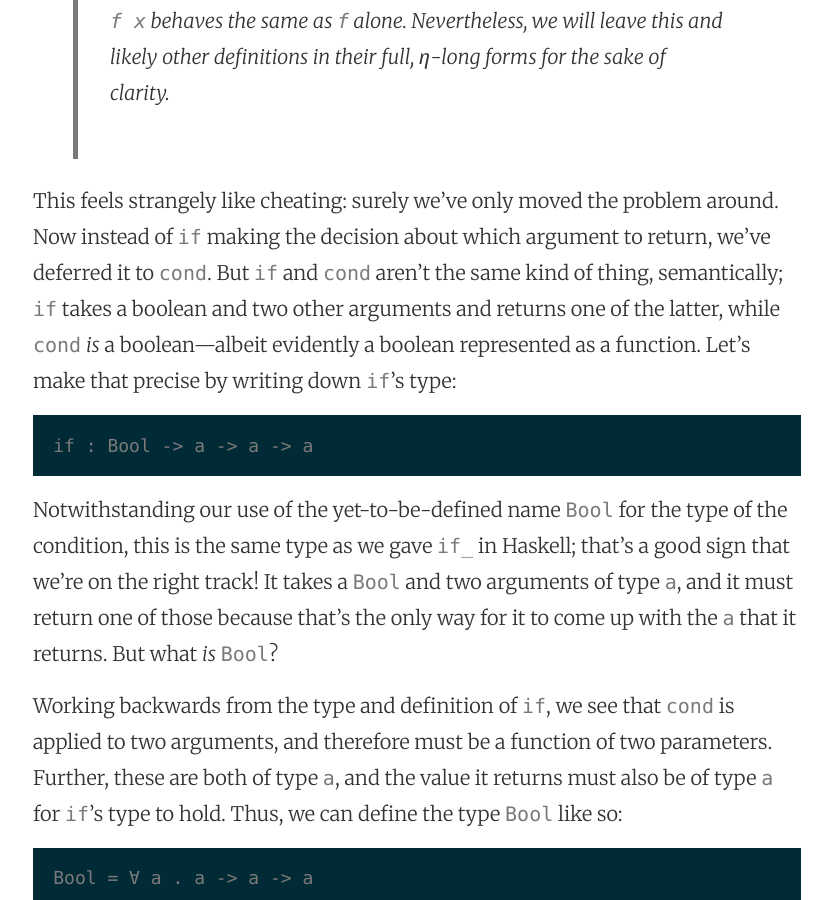
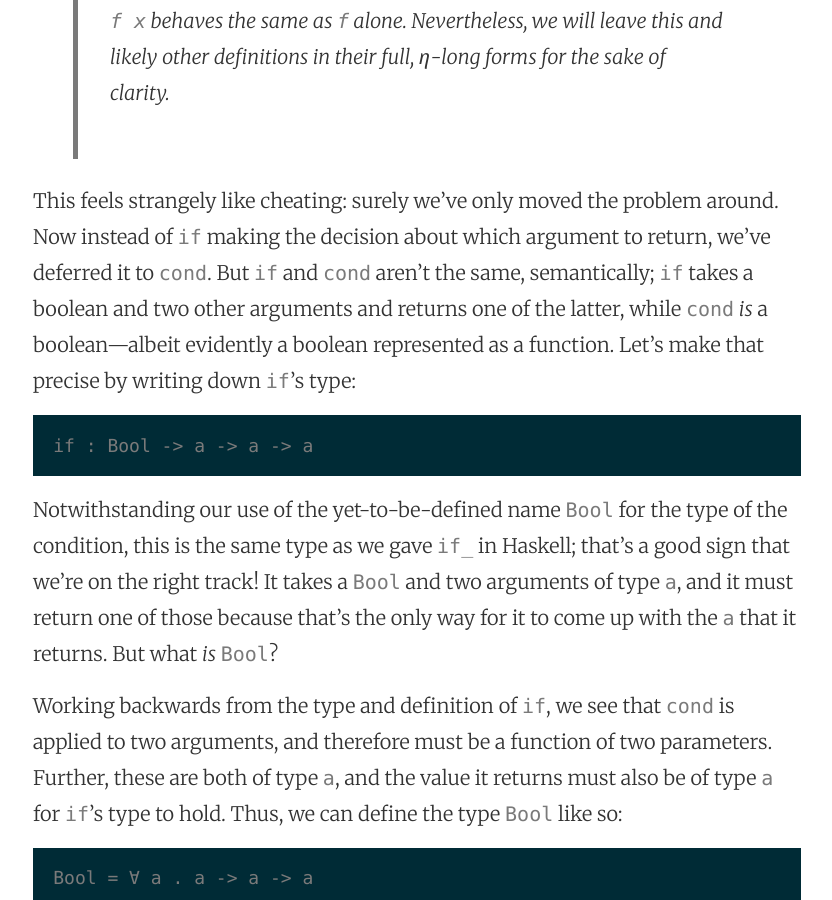
Before and after one commit to robrix/robrix.github.io, a Jekyll site: the page built from _posts/2020-03-29-all-you-need-is-lambda-1-booleans.md, in a window 1280 px wide and 900 px high, scrolled down 7305 px. Shown: the whole window, without its empty margins (223-1055 px from the left). Built offline with Jekyll 4.4.1, drawn with Linux system fonts in a browser that asks for light colours.

Commit message:
Simplify wording.

````diff
--- a/_posts/2020-03-29-all-you-need-is-lambda-1-booleans.md
+++ b/_posts/2020-03-29-all-you-need-is-lambda-1-booleans.md
@@ -166,7 +166,7 @@ if = λ cond then else . cond then else
 >
 > [η-reduction]: https://en.wikipedia.org/wiki/Lambda_calculus#η-reduction
 
-This feels strangely like cheating: surely we’ve only moved the problem around. Now instead of `if` making the decision about which argument to return, we’ve deferred it to `cond`. But `if` and `cond` aren’t the same kind of thing, semantically; `if` takes a boolean and two other arguments and returns one of the latter, while `cond` _is_ a boolean—albeit evidently a boolean represented as a function. Let’s make that precise by writing down `if`’s type:
+This feels strangely like cheating: surely we’ve only moved the problem around. Now instead of `if` making the decision about which argument to return, we’ve deferred it to `cond`. But `if` and `cond` aren’t the same, semantically; `if` takes a boolean and two other arguments and returns one of the latter, while `cond` _is_ a boolean—albeit evidently a boolean represented as a function. Let’s make that precise by writing down `if`’s type:
 
 ```
 if : Bool -> a -> a -> a
````
